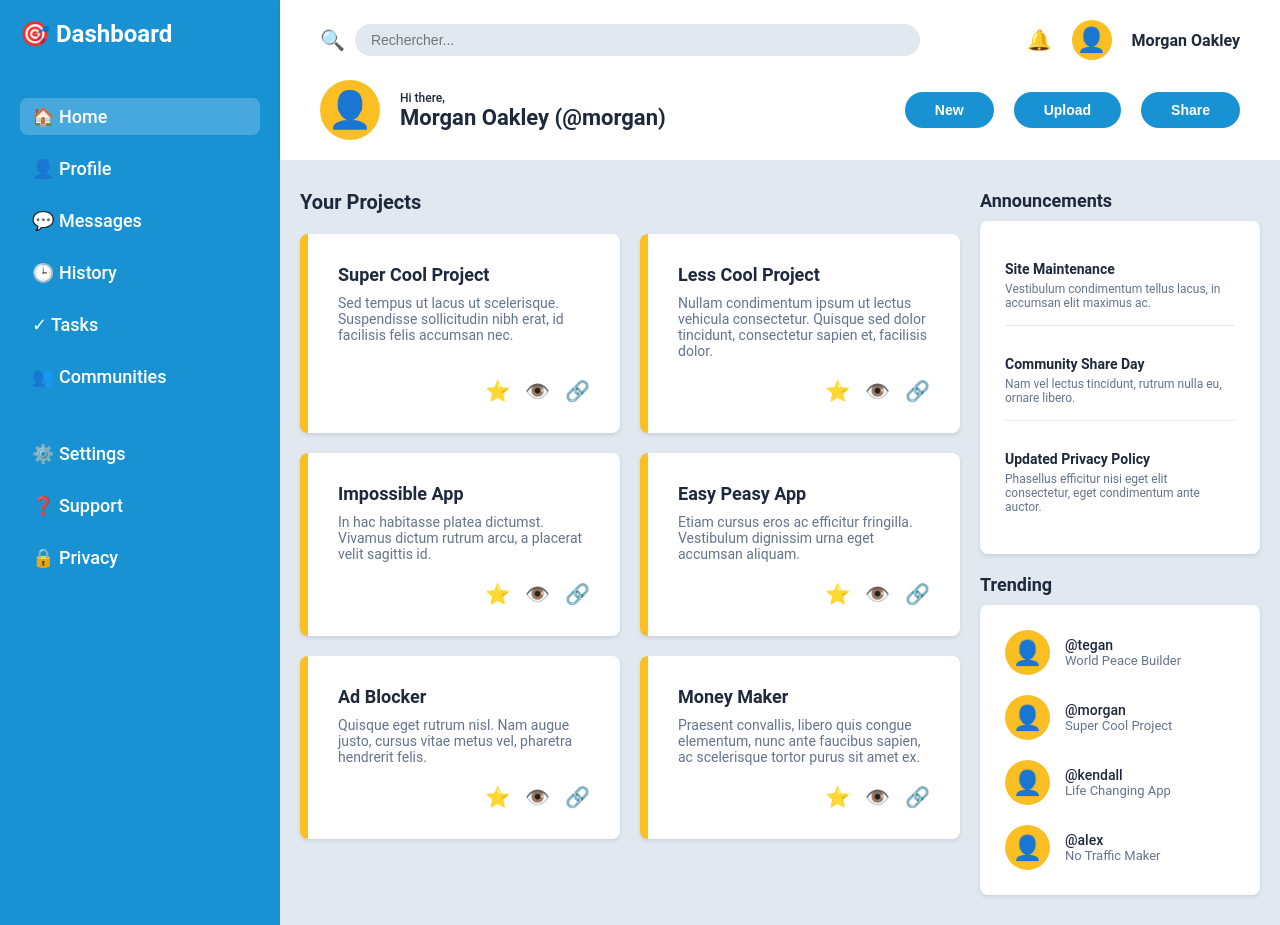
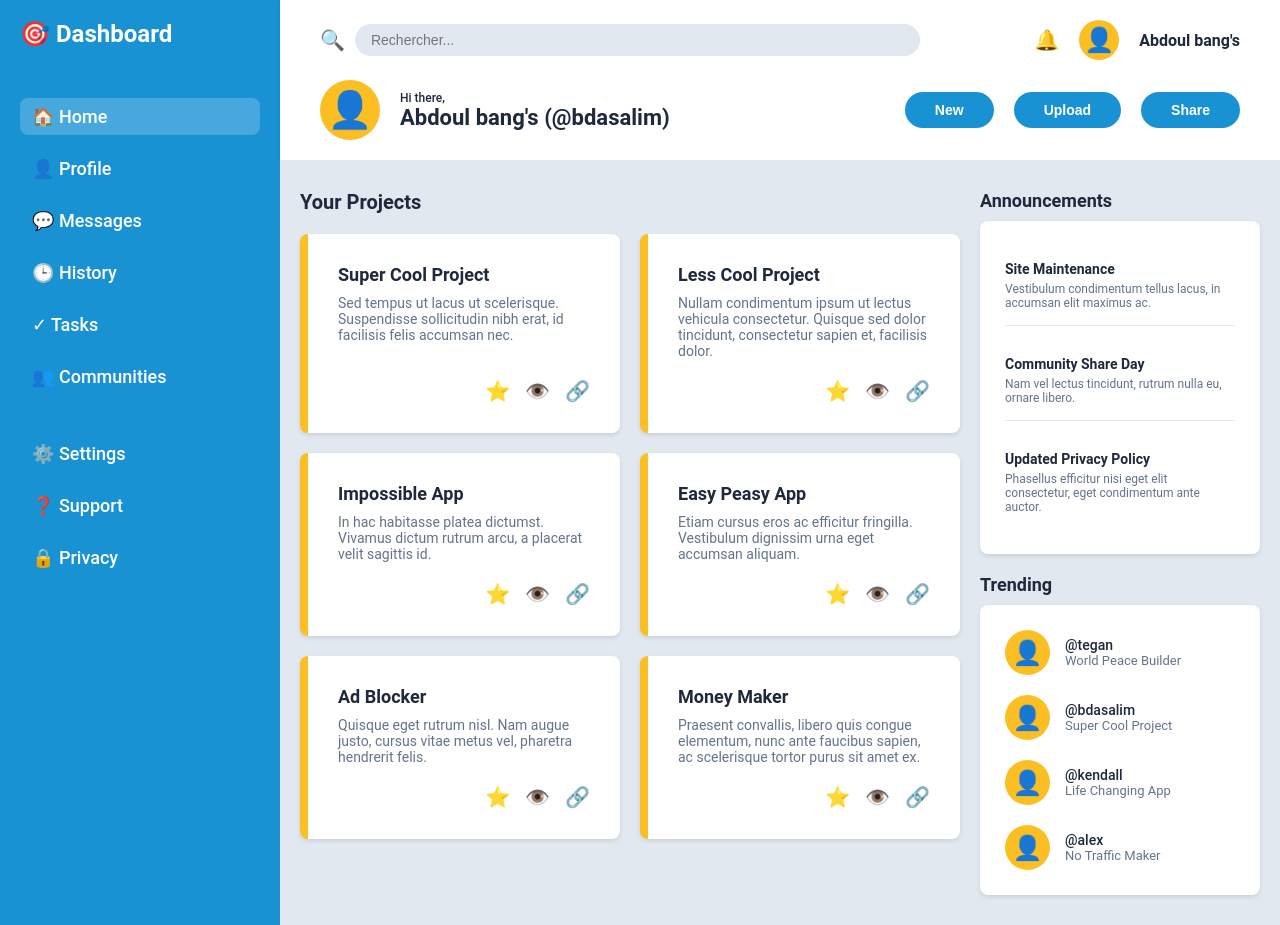
Before and after one commit to Bangoura7/admin_dash_bord, a plain HTML site: page index.html in a window 1280 px wide. Drawn offline with Linux system fonts and the light colour scheme.

Commit message:
Update user info: Replace Morgan Oakley with Abdoul bang's (@bdasalim)

```diff
--- a/index.html
+++ b/index.html
@@ -42,7 +42,7 @@
                 <div class="user-actions">
                     <button class="notification-btn">🔔</button>
                     <div class="user-avatar">👤</div>
-                    <span class="user-name">Morgan Oakley</span>
+                    <span class="user-name">Abdoul bang's</span>
                 </div>
             </div>
             <div class="header-bottom">
@@ -50,7 +50,7 @@
                     <div class="user-avatar-large">👤</div>
                     <div class="greeting-text">
                         <p>Hi there,</p>
-                        <h2>Morgan Oakley (@morgan)</h2>
+                        <h2>Abdoul bang's (@bdasalim)</h2>
                     </div>
                 </div>
                 <div class="action-buttons">
@@ -159,7 +159,7 @@
                         <article class="trending-item">
                             <div class="trending-avatar">👤</div>
                             <div class="trending-info">
-                                <p class="trending-username">@morgan</p>
+                                <p class="trending-username">@bdasalim</p>
                                 <p class="trending-project">Super Cool Project</p>
                             </div>
                         </article>
```
